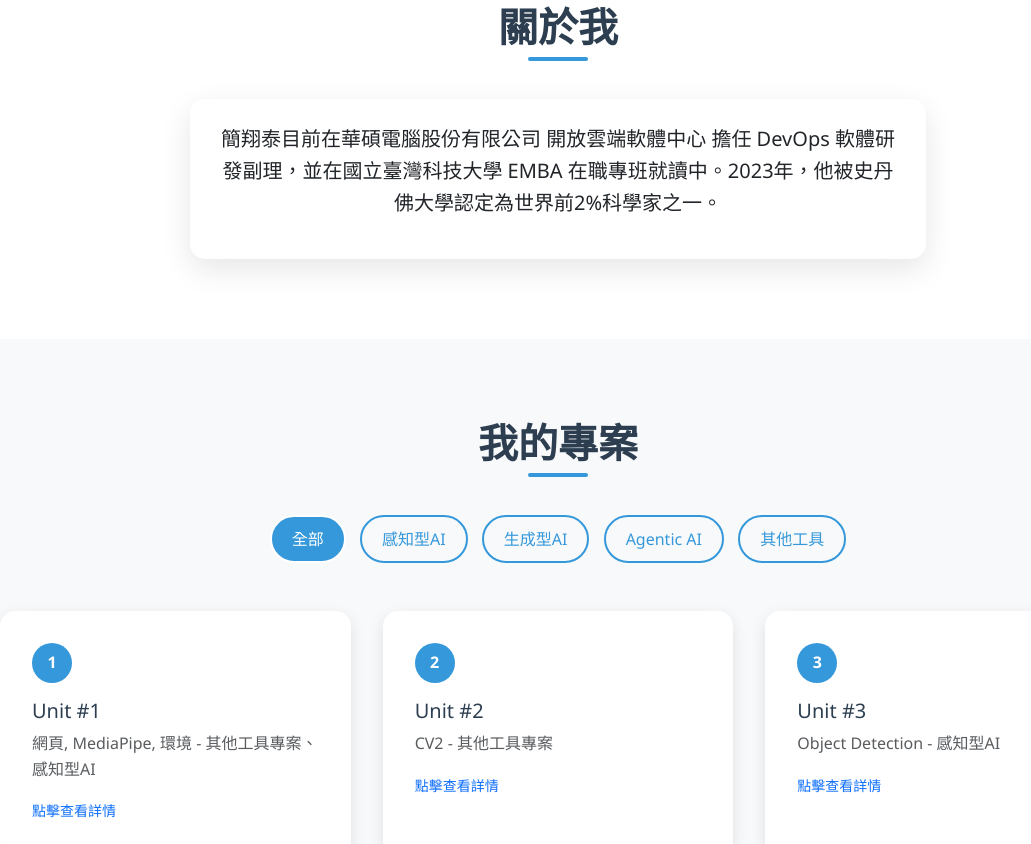
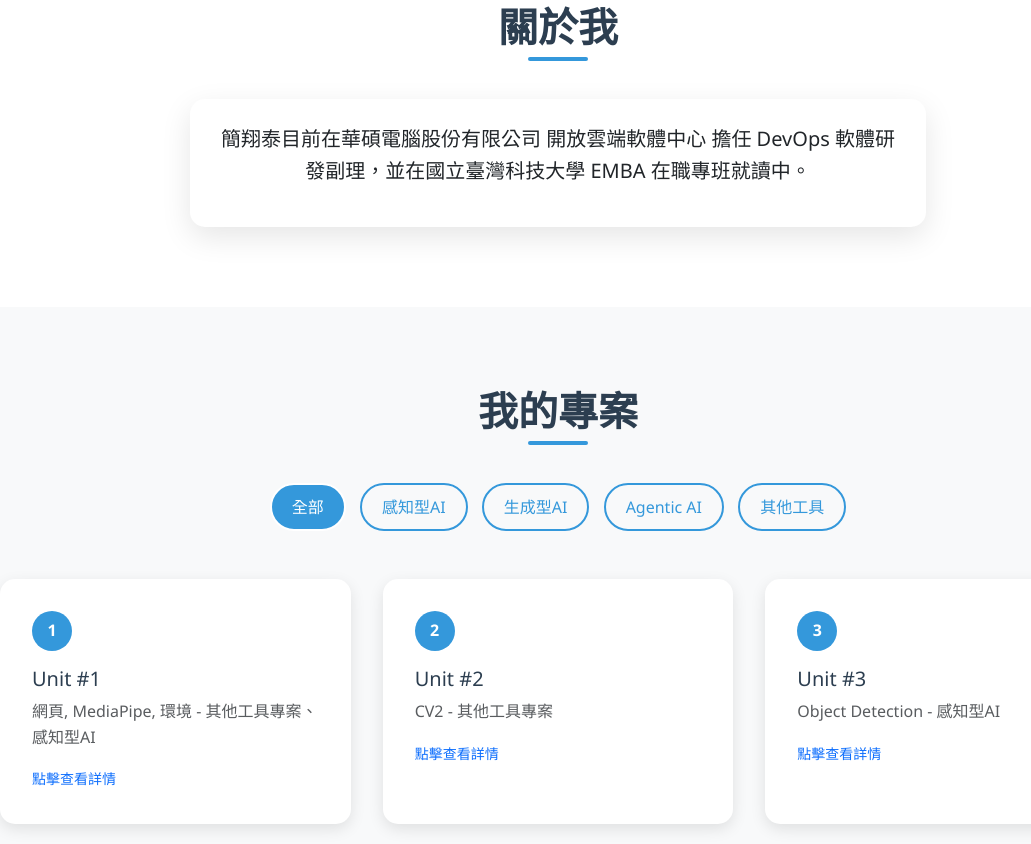
Before and after one commit to htchien/htchien.github.io, a plain HTML site: page index.html in a window 1280 px wide. Shown: the part 877-1721 px from the top of the page, without its empty margins (82-1113 px from the left). Drawn offline with nearby package versions, Linux system fonts and the light colour scheme.

Commit message:
Update index.html

```diff
--- a/index.html
+++ b/index.html
@@ -161,10 +161,10 @@
             expertise: "電子商務、網路行銷、AI應用",
             education: "國立臺灣科技大學 EMBA 在職專班碩士生",
             email: "M11309915@mail.ntust.edu.tw",
-            about: "簡翔泰目前在華碩電腦股份有限公司 開放雲端軟體中心 擔任 DevOps 軟體研發副理，並在國立臺灣科技大學 EMBA 在職專班就讀中。2023年，他被史丹佛大學認定為世界前2%科學家之一。",
+            about: "簡翔泰目前在華碩電腦股份有限公司 開放雲端軟體中心 擔任 DevOps 軟體研發副理，並在國立臺灣科技大學 EMBA 在職專班就讀中。",
             contactEmail: "M11309915@mail.ntust.edu.tw",
             phone: "",
-            location: "研究室: T2-409<br>國立臺灣科技大學"
+            location: "管理學院<br>國立臺灣科技大學"
         };
         // ====== 使用者資料區域結束 ======
 
```
